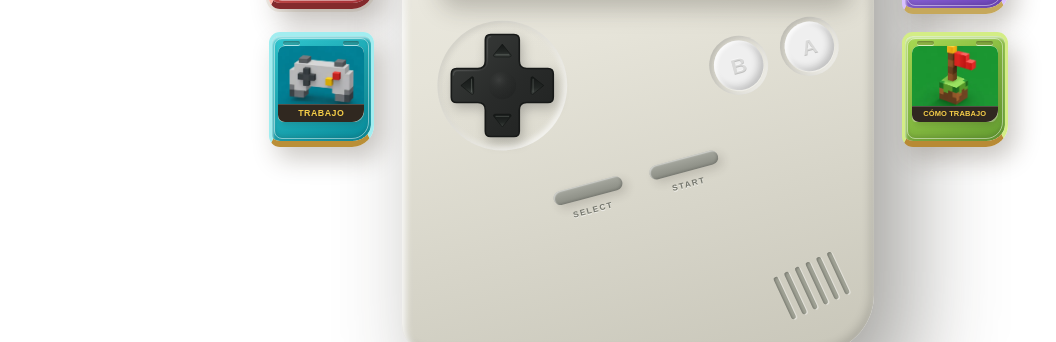
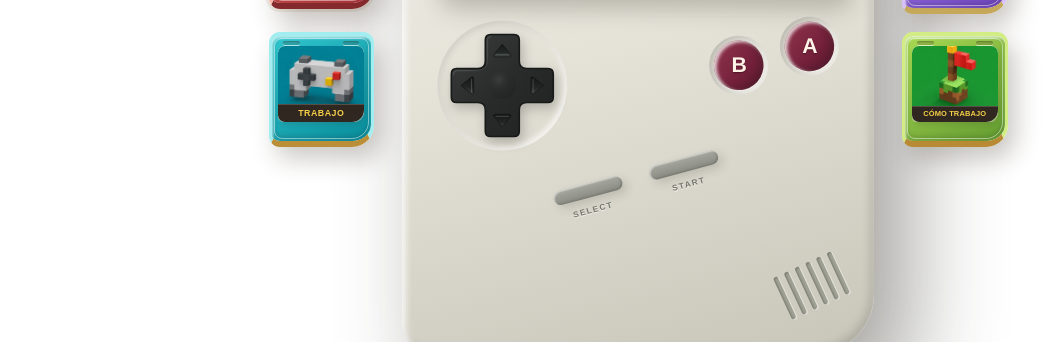
Before and after one commit to danielunibe/gameboy-portfolio, a website with bundled scripts: page index.html in a window 1280 px wide. Shown: the part 308-650 px from the top of the page, without its empty margins (2-1058 px from the left). Built offline with nearby package versions, Linux system fonts and the light colour scheme.

Commit message:
Refine Game Boy action buttons and zoom framing

```diff
--- a/index.html
+++ b/index.html
@@ -86,8 +86,8 @@
                     </div>
 
                     <div class="ab-wells">
-                        <div class="btn-socket"><button class="action-btn btn-b" type="button" data-control="back" aria-label="Botón B, volver">B</button></div>
-                        <div class="btn-socket"><button class="action-btn btn-a" type="button" data-control="confirm" aria-label="Botón A, abrir o confirmar">A</button></div>
+                        <div class="btn-socket"><button class="action-btn btn-b" type="button" data-control="back" aria-label="Botón B, volver"><span class="action-label">B</span></button></div>
+                        <div class="btn-socket"><button class="action-btn btn-a" type="button" data-control="confirm" aria-label="Botón A, abrir o confirmar"><span class="action-label">A</span></button></div>
                     </div>
                 </div>
 
--- a/style.css
+++ b/style.css
@@ -958,7 +958,6 @@ body.interface-active #return-btn { transform: translateY(0); }
 
 @media (min-width: 681px) {
     .world-container.zoom-active { translate: 0 clamp(155px, 24.5vh, 250px); }
-    .world-container.zoom-active .start-select-bar { position: relative; top: -42px; }
 }
 @media (max-width: 680px) {
     #return-btn { top: 9px; right: 9px; padding: 7px 10px; font-size: 8px; }
@@ -1139,3 +1138,49 @@ body.interface-active #return-btn { transform: translateY(0); }
 .screen-menu .menu-option { min-height: clamp(42px, 11cqw, 48px); padding: 6px 10px; }
 .screen-menu .menu-option-copy strong { font-size: clamp(12px, 2.8cqw, 15px); }
 .screen-menu .menu-option-copy small { font-size: clamp(9px, 2.05cqw, 11px); line-height: 1.2; -webkit-line-clamp: 1; }
+
+/* Botones de acción clásicos: tono vino/morado, letras centradas y legibles. */
+.action-btn {
+    display: grid;
+    place-items: center;
+    padding: 0;
+    line-height: 1;
+    text-align: center;
+    color: #fff3e8;
+    background: linear-gradient(145deg, #91344c 0%, #76223c 58%, #5d172f 100%);
+    text-shadow: 0 1px 1px rgba(39, 7, 18, .48);
+}
+.action-label {
+    display: block;
+    transform: rotate(15deg);
+}
+.action-btn:hover,
+.action-btn:focus {
+    background: linear-gradient(145deg, #a34159 0%, #842841 58%, #681b35 100%);
+}
+.action-btn:active {
+    background: linear-gradient(145deg, #651a32, #812640);
+}
+
+/* El zoom crece con la pantalla; SELECT/START permanecen anclados al cuerpo.
+   El desplazamiento del documento deja accesible la parte inferior de la consola. */
+@media (min-width: 1080px) and (min-height: 761px) {
+    .world-container.zoom-active { --active-zoom: 1.7; }
+}
+body.interface-active {
+    overflow-x: hidden;
+    overflow-y: auto;
+}
+html,
+body { scrollbar-width: thin; scrollbar-color: rgba(112, 105, 91, .35) transparent; }
+html::-webkit-scrollbar,
+body::-webkit-scrollbar { width: 8px; }
+html::-webkit-scrollbar-track,
+body::-webkit-scrollbar-track { background: transparent; }
+html::-webkit-scrollbar-thumb,
+body::-webkit-scrollbar-thumb {
+    border: 2px solid transparent;
+    border-radius: 999px;
+    background: rgba(112, 105, 91, .35);
+    background-clip: content-box;
+}
```
